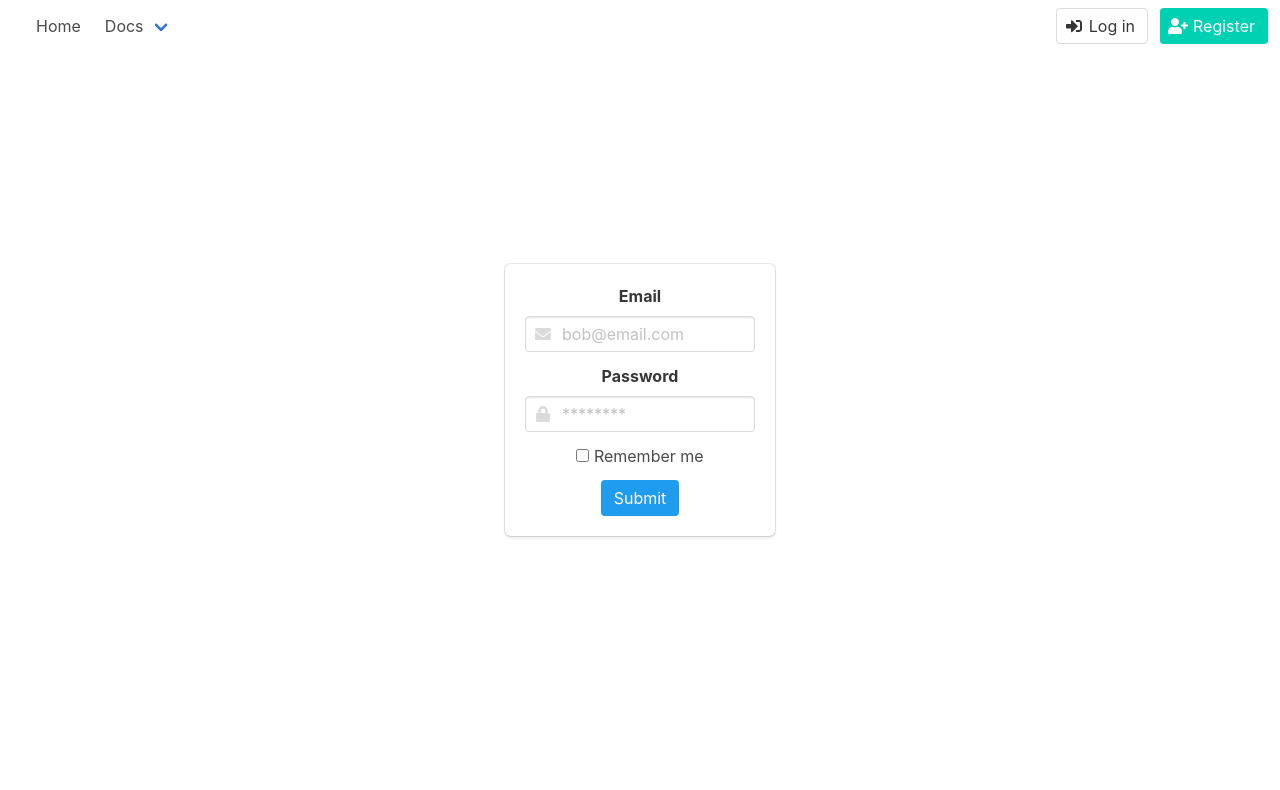
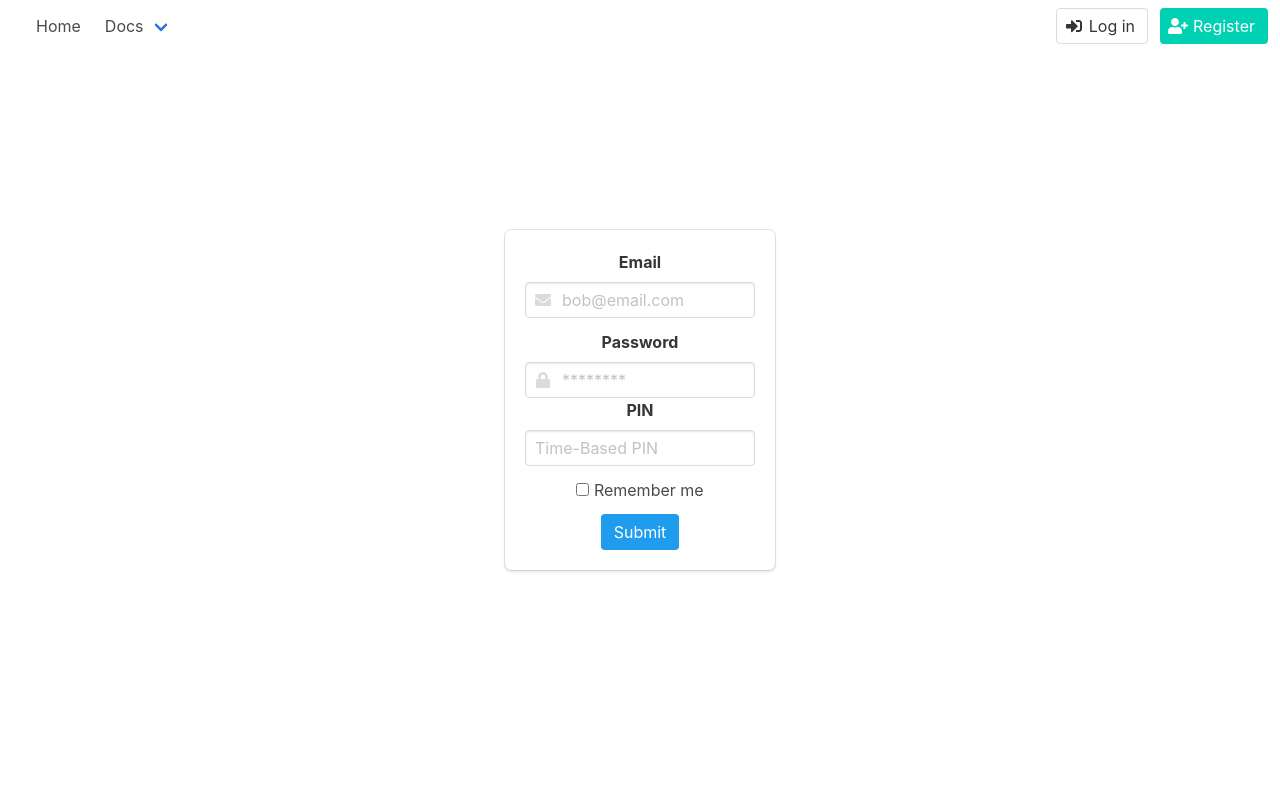
Before and after one commit to Ellie-UK/climate-action-app, a Flask app: page /login in a window 1280 px wide. Shown: the top 790 px of the page. Run offline with Flask 2, Linux system fonts and the light colour scheme; some libraries are stand-ins or nearby versions.

Commit message:
Added 2FA to login page

```diff
--- a/templates/login.html
+++ b/templates/login.html
@@ -35,6 +35,15 @@
                             <i class="fa fa-lock"></i>
                         </span>
                     </div>
+                    <div class="field">
+                    <label for="" class="label">PIN</label>
+                    <div class="control has-icon-left">
+                        {{ form.pin(class="input", placeholder="Time-Based PIN") }}
+                        {% for error in form.pin.errors %}
+                            {{ error }}
+                        {% endfor %}
+                    </div>
+                </div>
                     <div>
                         {{ form.recaptcha }}
                         {% for error in form.recaptcha.errors %}
--- a/users/views.py
+++ b/users/views.py
@@ -25,13 +25,15 @@ def login():
         if not user or not check_password_hash(user.password, form.password.data):
             flash('Please check your login details and try again')
             return render_template('login.html', form=form)
+        if pyotp.TOTP(user.pinkey).verify(form.pin.data):
+            login_user(user)
 
-        login_user(user)
-
-        user.last_logged_in = user.current_logged_in
-        user.current_logged_in = datetime.now()
-        db.session.add(user)
-        db.session.commit()
+            user.last_logged_in = user.current_logged_in
+            user.current_logged_in = datetime.now()
+            db.session.add(user)
+            db.session.commit()
+        else:
+            flash("You have supplied an invalid 2FA token!")
 
         return account()
     return render_template('login.html', form=form)
```
Also changed, not shown: templates/register.html (+12 -0 lines).
